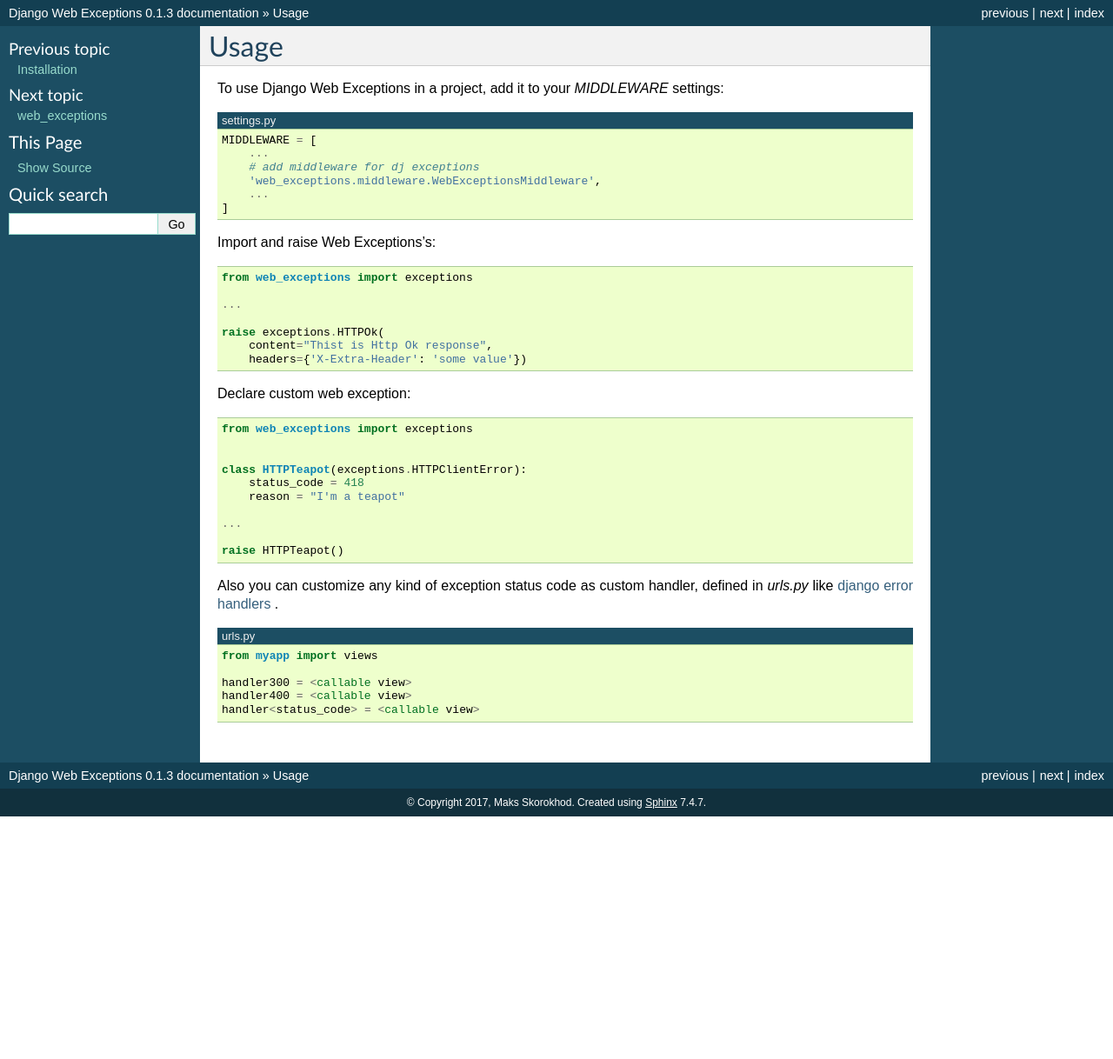
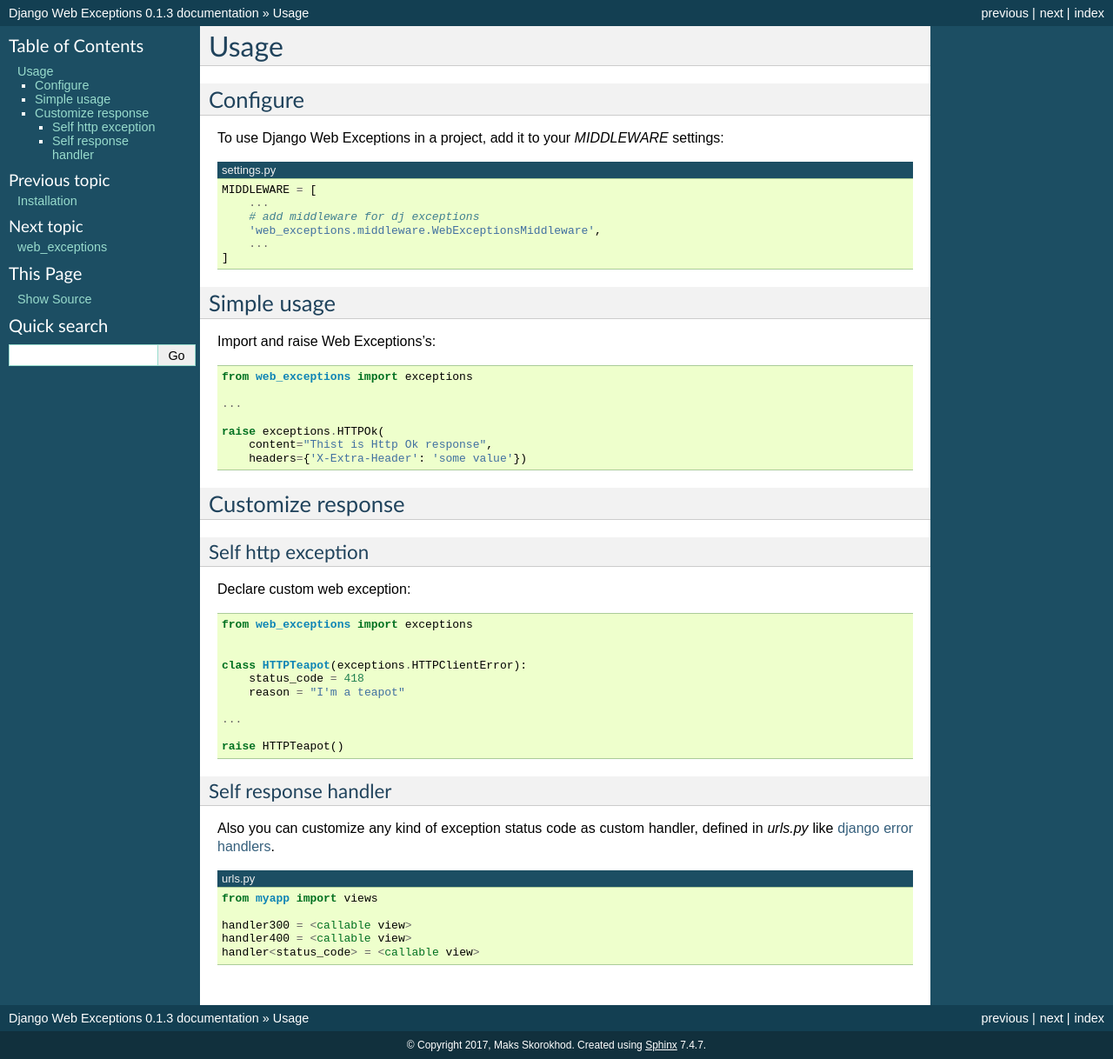
Before and after one commit to samael500/web-exceptions, a Sphinx documentation site: the page built from docs/usage.rst, in a window 1280 px wide. Shown: the whole page at 87% size. Built offline with Sphinx 7.4.7, drawn with Linux system fonts in a browser that asks for light colours; before the commit the page ends 939 px from its top, so only the background shows below that.

Commit message:
:memo: upd docs

```diff
--- a/docs/usage.rst
+++ b/docs/usage.rst
@@ -1,6 +1,9 @@
 =====
 Usage
 =====
+
+Configure
+---------
 
 To use Django Web Exceptions in a project, add it to your `MIDDLEWARE` settings:
 
@@ -14,6 +17,8 @@
         ...
     ]
 
+Simple usage
+------------
 
 Import and raise Web Exceptions's:
 
@@ -27,6 +32,12 @@
         content="Thist is Http Ok response",
         headers={'X-Extra-Header': 'some value'})
 
+
+Customize response
+------------------
+
+Self http exception
+~~~~~~~~~~~~~~~~~~~
 
 Declare custom web exception:
 
@@ -43,9 +54,11 @@
 
     raise HTTPTeapot()
 
+Self response handler
+~~~~~~~~~~~~~~~~~~~~~
 
 Also you can customize any kind of exception status code as custom handler,
-defined in `urls.py` like `django error handlers`_ .
+defined in `urls.py` like `django error handlers`_.
 
 
 .. code-block:: python
```
